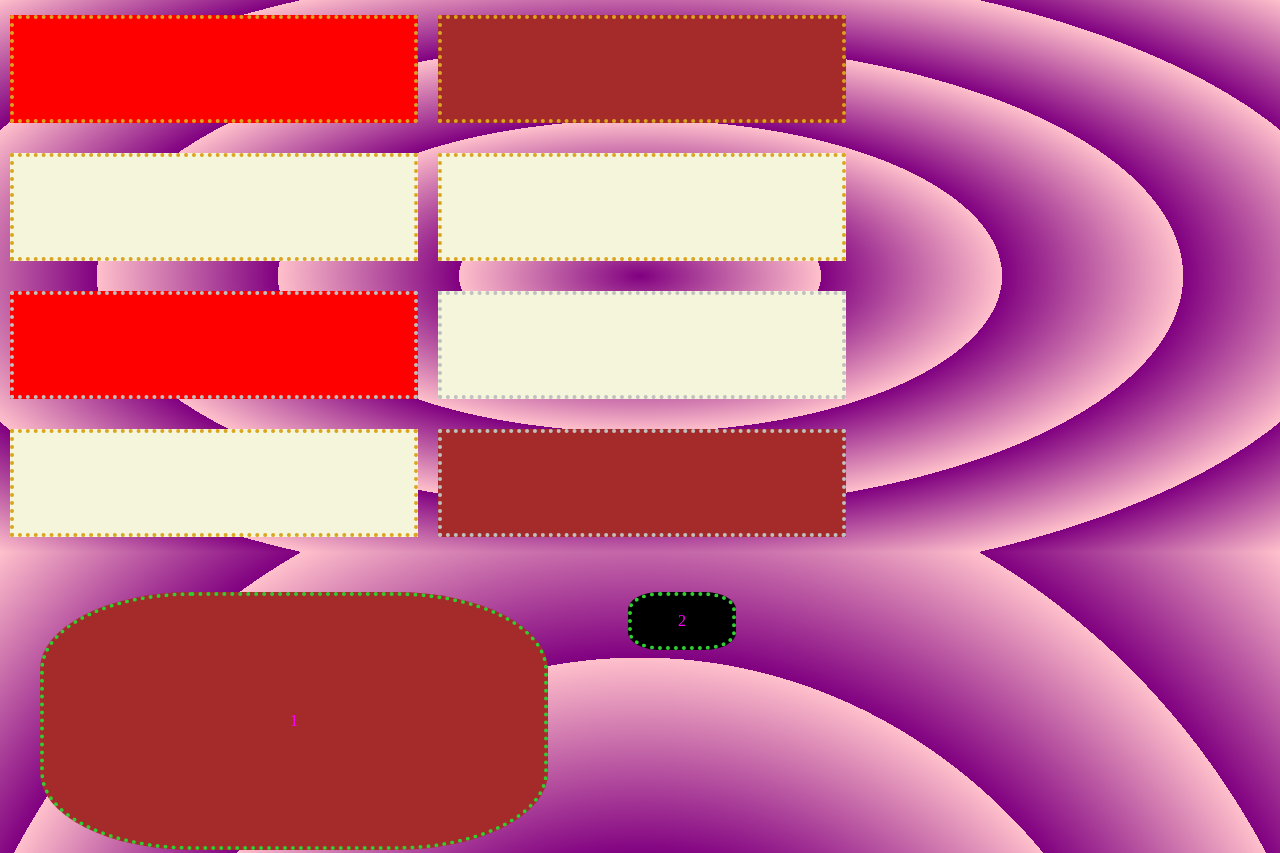
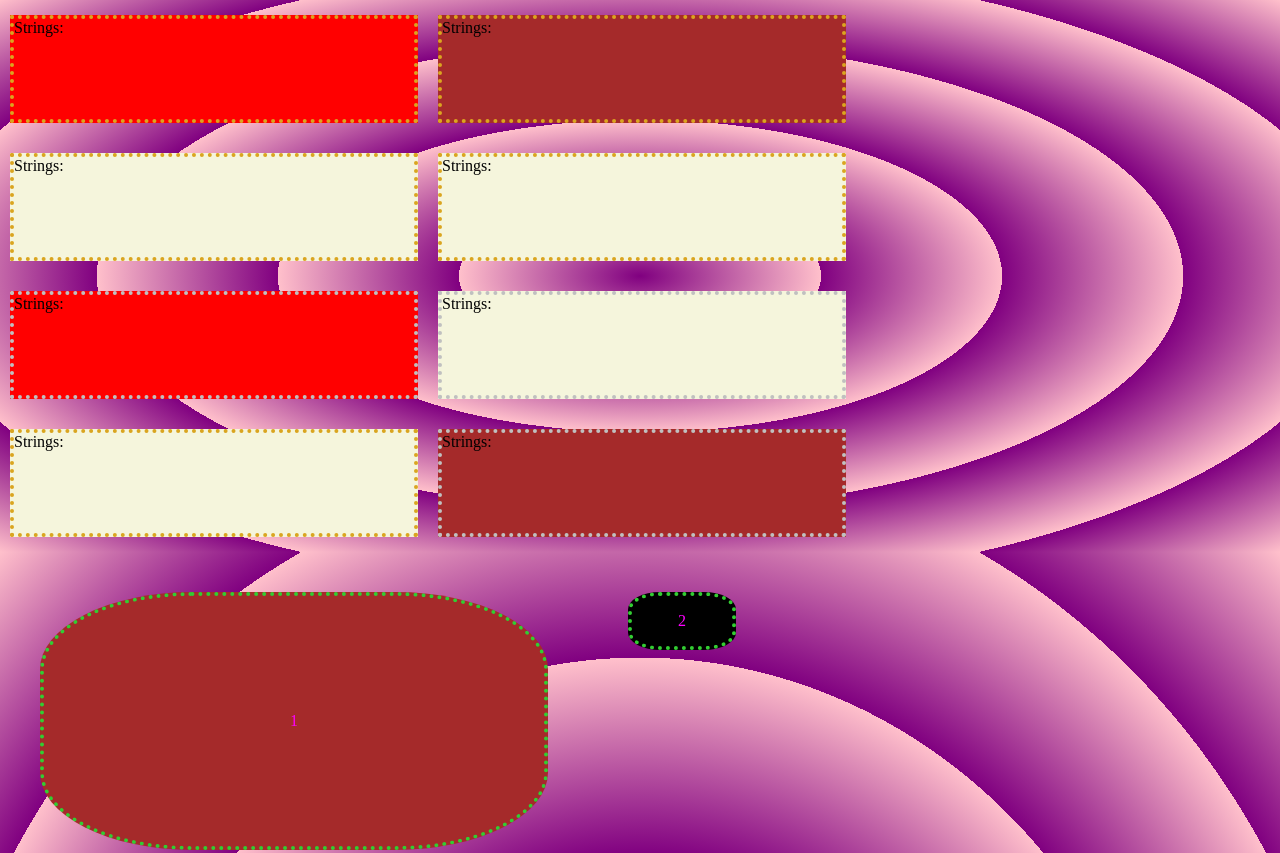
Before and after one commit to jona737a/BASS, a plain HTML site: page index.html in a window 1280 px wide. Shown: the top 853 px of the page. Drawn offline with Linux system fonts and the light colour scheme.

Commit message:
Strings:

```diff
--- a/index.html
+++ b/index.html
@@ -10,14 +10,14 @@
 </head>
 <body>
     <div id="patpus">
-        <div id="bass1"></div>
-        <div id="bass2"></div>
-        <div id="bass3"></div>
-        <div id="bass4"></div>
-        <div id="bass5"></div>
-        <div id="bass6"></div>
-        <div id="bass7"></div>
-        <div id="bass8"></div>
+        <div id="bass1">Strings:</div>
+        <div id="bass2">Strings:</div>
+        <div id="bass3">Strings:</div>
+        <div id="bass4">Strings:</div>
+        <div id="bass5">Strings:</div>
+        <div id="bass6">Strings:</div>
+        <div id="bass7">Strings:</div>
+        <div id="bass8">Strings:</div>
     </div>
     <div id="jon">
         <div id="fish1">1</div>
```
